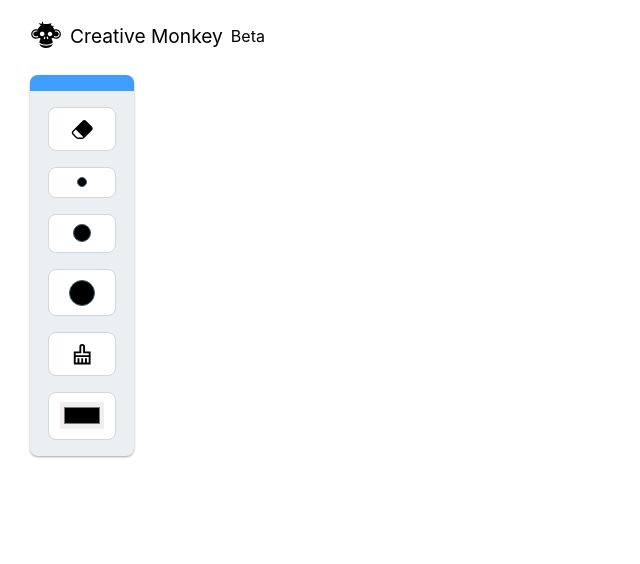
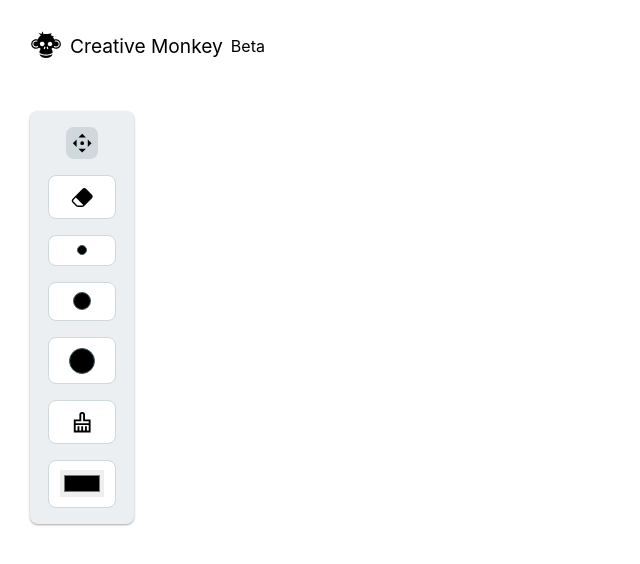
Before and after one commit to om202/creativemonkey-paint, a React (Create React App) app: page / in a window 1280 px wide. Shown: the top 564 px of the page, without its empty margins (0-640 px from the left). Built offline with nearby package versions, Linux system fonts and the light colour scheme.

Commit message:
movable signs

```diff
--- a/src/App.js
+++ b/src/App.js
@@ -8,9 +8,11 @@ function App() {
   return (
     <>
       <Canvas />
-      <Logo />
-      <FloatingHelper initial={[30,75]}>
-        <ButtonsGroup/>
+      <FloatingHelper initial={[30, 30]}>
+        <Logo />
+      </FloatingHelper>
+      <FloatingHelper initial={[30, 75]}>
+        <ButtonsGroup />
       </FloatingHelper>
     </>
   );
--- a/src/ButtonsGroup/ButtonsGroup.css
+++ b/src/ButtonsGroup/ButtonsGroup.css
@@ -2,7 +2,6 @@
 @import url("../assets/defaultSizes.css");
 
 .buttons-group {
-  border-top: 1rem solid var(--blue);
   border-radius: var(--borderRadius);
   background-color: var(--blueGrey50);
   display: flex;
@@ -16,6 +15,18 @@
   padding: 1rem;
   gap: 1rem;
   box-shadow: 0 1px 3px rgba(0, 0, 0, 0.12), 0 1px 2px rgba(0, 0, 0, 0.24);
+}
+
+.move-box {
+  background-color: var(--blueGrey100);
+  width: auto;
+  color: black;
+  padding: 0.3rem;
+  display: flex;
+  font-size: 1.4rem;
+  justify-content: center;
+  border-radius: var(--borderRadius);
+  height: auto;
 }
 
 .buttons-style {
--- a/src/ButtonsGroup/ButtonsGroup.js
+++ b/src/ButtonsGroup/ButtonsGroup.js
@@ -2,6 +2,7 @@ import React, { useState } from "react";
 import { useCanvas } from "../CanvasContext";
 import { BsEraserFill } from "react-icons/bs";
 import { GrClearOption } from "react-icons/gr";
+import {RiDragMoveFill} from 'react-icons/ri';
 import "./ButtonsGroup.css";
 import { Tooltip } from "../Tooltip/Tooltip";
 
@@ -22,6 +23,10 @@ export const ButtonsGroup = () => {
 
   return (
     <div className="buttons-group">
+    <Tooltip text={'Move Toolbox'}>
+        <div className="move-box"><RiDragMoveFill/></div>
+      </Tooltip>
+
       <Tooltip text={'Eraser'}>
         <button className="buttons-style" onClick={eraser}>
           <BsEraserFill />
--- a/src/Logo/Logo.css
+++ b/src/Logo/Logo.css
@@ -1,8 +1,4 @@
 .logo {
-  z-index: 9999;
-  position: fixed;
-  top: 20px;
-  left: 30px;
   display: flex;
   flex-direction: row;
   gap: 0.5rem;
--- a/src/Logo/Logo.js
+++ b/src/Logo/Logo.js
@@ -1,11 +1,15 @@
-import React from "react"
-import {GiMonkey} from 'react-icons/gi'
-import './Logo.css';
+import React from "react";
+import { GiMonkey } from "react-icons/gi";
+import { Tooltip } from "../Tooltip/Tooltip";
+import "./Logo.css";
 
 export const Logo = () => {
   return (
-    <div className="logo">
-     <GiMonkey className="logo-pic"/>  <span className="logo-text">Creative Monkey</span> <span>Beta</span>
-    </div>
-  )
-}
+    <Tooltip text={'Move Logo'}>
+      <div className="logo">
+        <GiMonkey className="logo-pic" />{" "}
+        <span className="logo-text">Creative Monkey</span> <span>Beta</span>
+      </div>
+    </Tooltip>
+  );
+};
--- a/src/Tooltip/Tooltip.css
+++ b/src/Tooltip/Tooltip.css
@@ -20,6 +20,10 @@
   z-index: 1;
 }
 
+.tooltiptext {
+  opacity: 0.8;
+}
+
 .tooltip:hover .tooltiptext {
   visibility: visible;
 }
```
